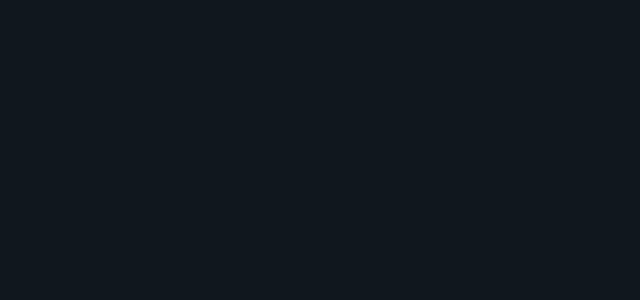
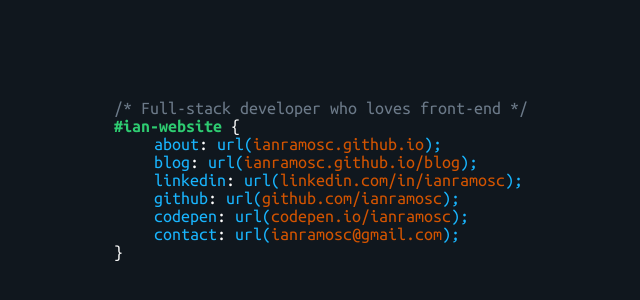
Before and after one commit to IanRamosC/ianramosc.github.io, a React (Create React App) app: page / in a window 1280 px wide. Shown: the part 220-520 px from the top of the page, without its empty margins (319-959 px from the left). Built offline with nearby package versions, Linux system fonts and the light colour scheme; the HTML template or start-up script is replaced by a standard one.

Commit message:
Done: Basic structure

```diff
--- a/src/App.js
+++ b/src/App.js
@@ -1,5 +1,9 @@
 import React, { Component } from 'react';
 import LangManager from './translation/LangManager';
+import CodeWrapper from './components/CodeWrapper';
+import Comment from './components/Comment';
+import Selector from './components/Selector';
+import PropertyList from './components/PropertyList';
 
 import './global-styles';
 
@@ -27,8 +31,14 @@
     let { comment, urls } = this.state.content;
 
     return (
-      <div className="App">
-      </div>
+      <CodeWrapper>
+        <div>
+          <Comment>{comment}</Comment>
+          <Selector>#ian-website</Selector> { '{' }
+            <PropertyList urls={urls} />
+          {'}'}
+        </div>
+      </CodeWrapper>
     );
   }
 }
--- /dev/null
+++ b/src/components/CodeWrapper/index.js
@@ -0,0 +1,10 @@
+import styled from 'styled-components';
+
+const CodeWrapper = styled.main`
+  display: flex;
+  align-items: center;
+  justify-content: center;
+  height: 100%;
+`;
+
+export default CodeWrapper;
--- /dev/null
+++ b/src/components/Comment/index.js
@@ -0,0 +1,16 @@
+import styled from 'styled-components';
+
+const Comment = styled.span`
+  color: #6C7A89;
+  display: ${props => props.sharedLine ? 'inline' : 'block'};
+
+  &:before {
+    content: '/* ';
+  }
+
+  &:after {
+    content: ' */';
+  }
+`;
+
+export default Comment;
--- /dev/null
+++ b/src/components/PropertyList/PropertyItem.js
@@ -0,0 +1,15 @@
+import React from 'react';
+import PropertyKey from './PropertyKey';
+import UrlType from './UrlType';
+
+const PropertyItem = (props) => {
+  let {name, url, prefix} = props.item;
+  return (
+    <li>
+      <PropertyKey>{name}</PropertyKey>
+      <UrlType href={prefix + url} target="_blank">{url}</UrlType>
+    </li>
+  );
+};
+
+export default PropertyItem;
--- /dev/null
+++ b/src/components/PropertyList/PropertyKey.js
@@ -0,0 +1,12 @@
+import styled from 'styled-components';
+
+const PropertyKey = styled.span`
+  color: #19B5FE;
+
+  &:after {
+    content: ': ';
+    color: #FFF;
+  }
+`;
+
+export default PropertyKey;
--- /dev/null
+++ b/src/components/PropertyList/UrlType.js
@@ -0,0 +1,18 @@
+import styled from 'styled-components';
+
+const UrlType = styled.a`
+  color: #D35400;
+  text-decoration: none;
+
+  &:before {
+    content: "url(";
+    color: #19B5FE;
+  }
+
+  &:after {
+    content: ");";
+    color: #19B5FE;
+  }
+`;
+
+export default UrlType;
--- /dev/null
+++ b/src/components/PropertyList/index.js
@@ -0,0 +1,16 @@
+import React from 'react';
+import styled from 'styled-components';
+import PropertyItem from './PropertyItem';
+
+const PropUL = styled.ul`
+  margin: 0;
+  list-style-type: none;
+`;
+
+const PropertyList = (props) => (
+  <PropUL>
+    {props.urls.map(item => <PropertyItem key={item.name} item={item}/>)}
+  </PropUL>
+);
+
+export default PropertyList;
--- /dev/null
+++ b/src/components/Selector/index.js
@@ -0,0 +1,8 @@
+import styled from 'styled-components';
+
+const Selector = styled.h1`
+  display: inline;
+  color: #2ECC71;
+`;
+
+export default Selector;
--- a/src/global-styles.js
+++ b/src/global-styles.js
@@ -2,13 +2,14 @@
 
 injectGlobal`
   * {
+    font-size: 18px;
     box-sizing: border-box;
   }
 
   html,
   body {
+    width: 100%;
     height: 100%;
-    width: 100%;
     margin: 0px;
   }
 
@@ -18,4 +19,8 @@
     font-family: 'Ubuntu Mono', 'Courier';
     color: #FFF;
   }
+
+  #root {
+    height: 100%;
+  }
 `;
--- a/src/translation/locales/en.json
+++ b/src/translation/locales/en.json
@@ -23,8 +23,8 @@
     },
     {
       "name": "codepen",
-      "url": "codepen.com/ianramosc",
-      "prefix": "http://"
+      "url": "codepen.io/ianramosc",
+      "prefix": "https://"
     },
     {
       "name": "contact",
--- a/src/translation/locales/es.json
+++ b/src/translation/locales/es.json
@@ -23,8 +23,8 @@
     },
     {
       "name": "codepen",
-      "url": "codepen.com/ianramosc",
-      "prefix": "http://"
+      "url": "codepen.io/ianramosc",
+      "prefix": "https://"
     },
     {
       "name": "contacto",
--- a/src/translation/locales/pt.json
+++ b/src/translation/locales/pt.json
@@ -23,8 +23,8 @@
     },
     {
       "name": "codepen",
-      "url": "codepen.com/ianramosc",
-      "prefix": "http://"
+      "url": "codepen.io/ianramosc",
+      "prefix": "https://"
     },
     {
       "name": "contato",
```
